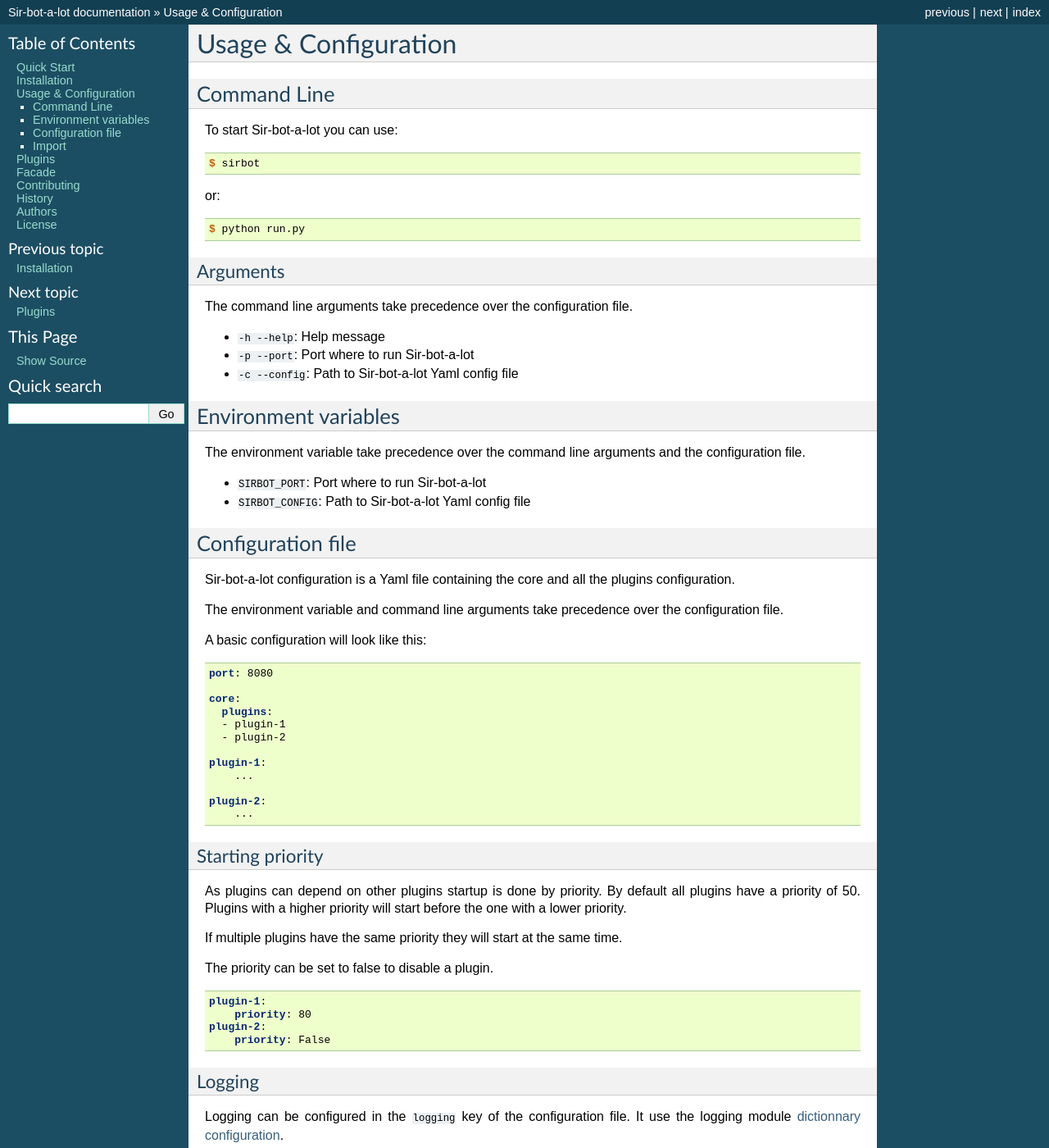
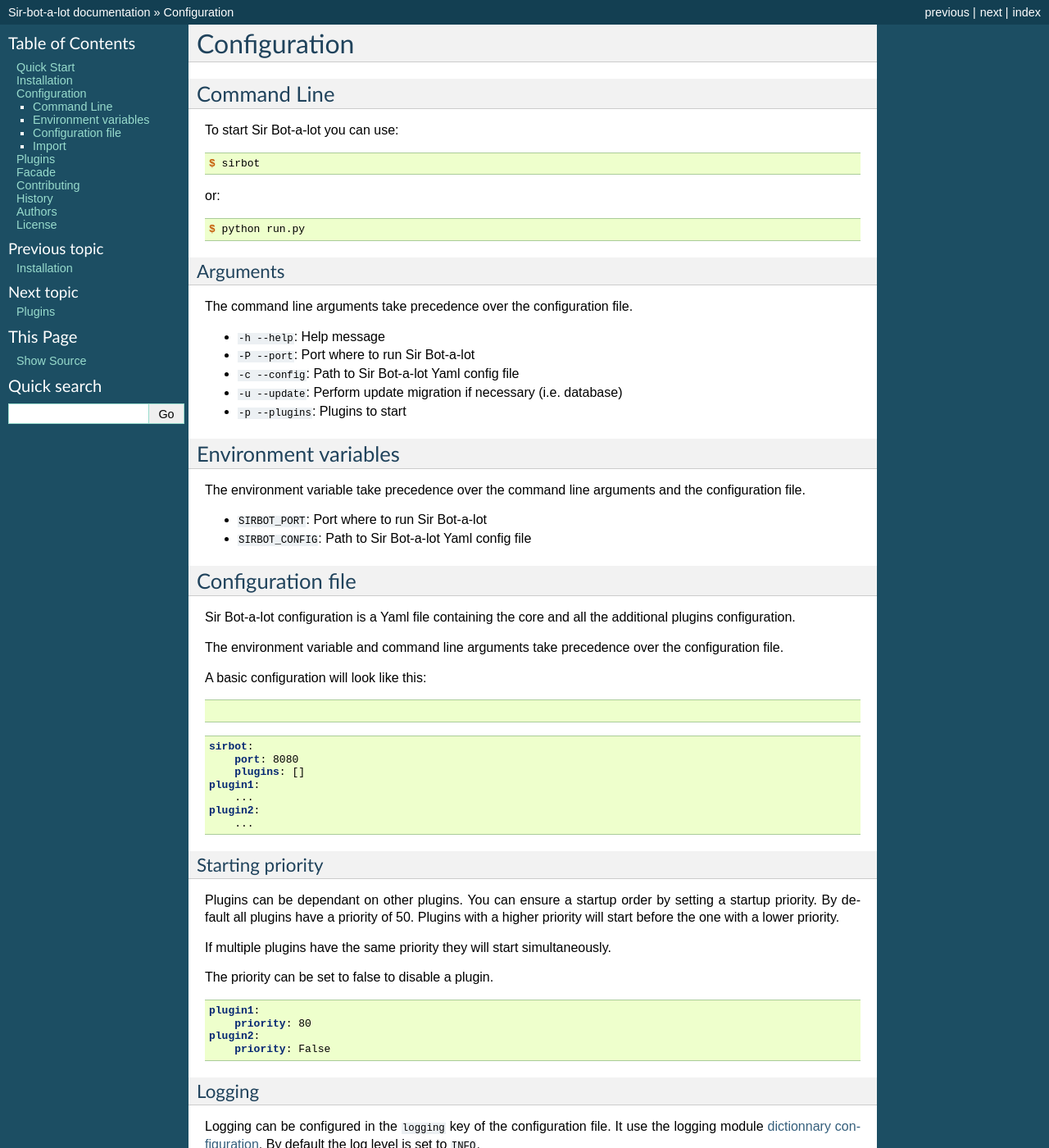
Before and after one commit to pyslackers/sir-bot-a-lot, a Sphinx documentation site: the page built from docs/configuration.rst, in a window 1280 px wide and 1400 px high. Shown: the whole window at 82% size. Built offline with Sphinx 7.4.7, drawn with Linux system fonts in a browser that asks for light colours; the version number could not be read and is left out; some of the changed text lies outside the part shown.

```diff
--- a/HISTORY.rst
+++ b/HISTORY.rst
@@ -5,4 +5,4 @@ History
 2016-08-20
 ----------
 
-Initial commit of Sir-bot-a-lot
+Initial commit of Sir Bot-a-lot
--- a/docs/usage.rst
+++ b/docs/configuration.rst
@@ -1,11 +1,11 @@
-=====================
-Usage & Configuration
-=====================
+=============
+Configuration
+=============
 
 Command Line
 ------------
 
-To start Sir-bot-a-lot you can use:
+To start Sir Bot-a-lot you can use:
 
 .. code-block:: console
 
@@ -18,15 +18,16 @@ or:
     $ python run.py
 
 
-
 Arguments
 ^^^^^^^^^
 
 The command line arguments take precedence over the configuration file.
 
 * :code:`-h --help`: Help message
-* :code:`-p --port`: Port where to run Sir-bot-a-lot
-* :code:`-c --config`: Path to Sir-bot-a-lot Yaml config file
+* :code:`-P --port`: Port where to run Sir Bot-a-lot
+* :code:`-c --config`: Path to Sir Bot-a-lot Yaml config file
+* :code:`-u --update`: Perform update migration if necessary (i.e. database)
+* :code:`-p --plugins`: Plugins to start
 
 
 Environment variables
@@ -34,14 +35,14 @@ Environment variables
 The environment variable take precedence over the command line arguments and the
 configuration file.
 
-* :code:`SIRBOT_PORT`: Port where to run Sir-bot-a-lot
-* :code:`SIRBOT_CONFIG`: Path to Sir-bot-a-lot Yaml config file
+* :code:`SIRBOT_PORT`: Port where to run Sir Bot-a-lot
+* :code:`SIRBOT_CONFIG`: Path to Sir Bot-a-lot Yaml config file
 
 
 Configuration file
 ------------------
 
-Sir-bot-a-lot configuration is a Yaml file containing the core and all the
+Sir Bot-a-lot configuration is a Yaml file containing the core and all the additional
 plugins configuration.
 
 The environment variable and command line arguments take precedence over the
@@ -51,41 +52,37 @@ A basic configuration will look like this:
 
 .. code-block:: yaml
 
-    port: 8080
+.. code-block:: yaml
 
-    core:
-      plugins:
-      - plugin-1
-      - plugin-2
-
-    plugin-1:
+    sirbot:
+        port: 8080
+        plugins: []
+    plugin1:
         ...
-
-    plugin-2:
+    plugin2:
         ...
 
 Starting priority
 ^^^^^^^^^^^^^^^^^
 
-As plugins can depend on other plugins startup is done by priority. By default all plugins have a priority of 50.
-Plugins with a higher priority will start before the one with a lower priority.
+Plugins can be dependant on other plugins. You can ensure a startup order by setting a startup priority. By default all plugins have a priority of 50. Plugins with a higher priority will start before the one with a lower priority.
 
-If multiple plugins have the same priority they will start at the same time.
+If multiple plugins have the same priority they will start simultaneously.
 
 The priority can be set to false to disable a plugin.
 
 .. code-block:: yaml
 
-    plugin-1:
+    plugin1:
         priority: 80
-    plugin-2:
+    plugin2:
         priority: False
 
 Logging
 ^^^^^^^
 
 Logging can be configured in the :code:`logging` key of the configuration file.
-It use the logging module `dictionnary configuration`_.
+It use the logging module `dictionnary configuration`_. By default the log level is set to :code:`INFO`.
 
 Each plugin should define his own logger. The core logger is :code:`sirbot.core`.
 
--- a/docs/index.rst
+++ b/docs/index.rst
@@ -15,7 +15,7 @@ Want to join? `Get an invite`_ !
 
    quickstart
    installation
-   usage
+   configuration
    plugins
    facade
    contributing
```
Also changed, not shown: other parts of docs/index.rst (+2 -2 lines), CONTRIBUTING.rst (+14 -16 lines), docs/facade.rst (+5 -6 lines), docs/plugins.rst (+24 -9 lines), docs/quickstart.rst (+10 -38 lines).
